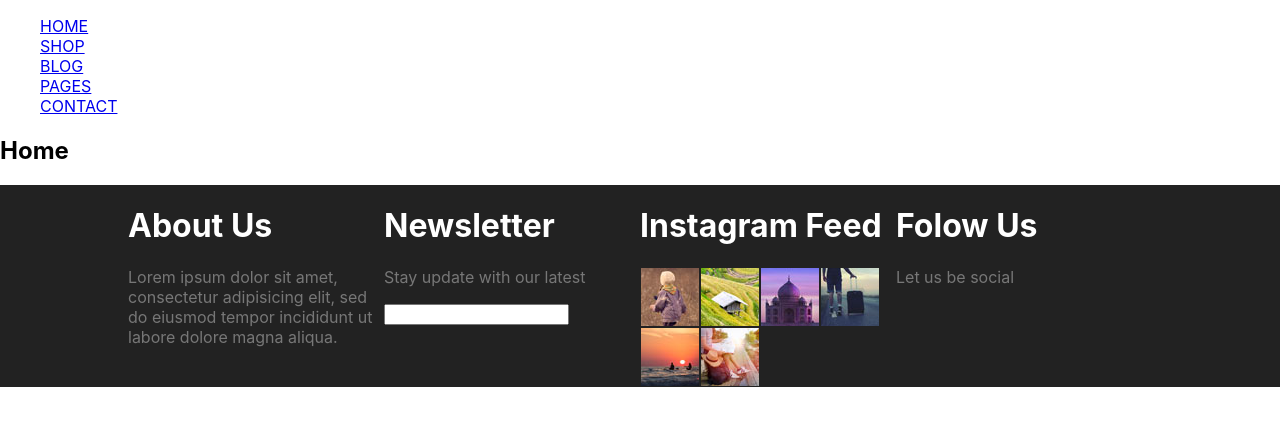
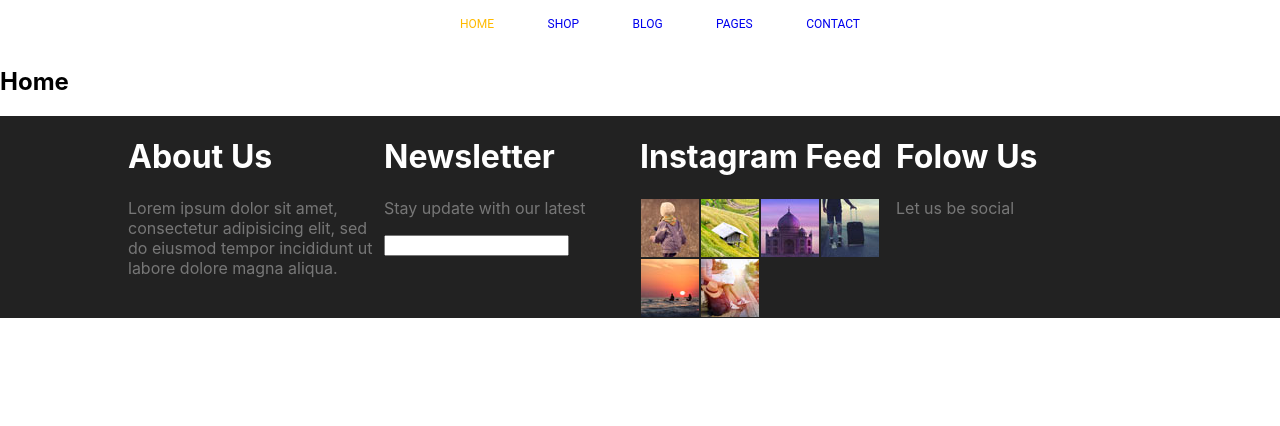
Before and after one commit to mexell96/karma-shop, a React (Create React App) app: page / in a window 1280 px wide. Shown: the top 426 px of the page. Built offline with nearby package versions, Linux system fonts and the light colour scheme.

Commit message:
added styles to Navbar

```diff
--- a/src/navbar/Navbar.jsx
+++ b/src/navbar/Navbar.jsx
@@ -4,24 +4,48 @@ import classes from "./Navbar.module.css";
 
 export const Navbar = () => {
   return (
-    <nav>
-      <ul>
+    <nav className={classes.nav}>
+      <ul className={classes.ul}>
         <li className={classes.li}>
-          <NavLink exact to="/">
+          <NavLink
+            exact
+            to="/"
+            className={classes.NavLink}
+            activeClassName={classes.selected}>
             HOME
           </NavLink>
         </li>
         <li>
-          <NavLink to="/shop">SHOP</NavLink>
+          <NavLink
+            to="/shop"
+            className={classes.NavLink}
+            activeClassName={classes.selected}>
+            SHOP
+          </NavLink>
         </li>
         <li>
-          <NavLink to="/blog">BLOG</NavLink>
+          <NavLink
+            to="/blog"
+            className={classes.NavLink}
+            activeClassName={classes.selected}>
+            BLOG
+          </NavLink>
         </li>
         <li>
-          <NavLink to="/pages">PAGES</NavLink>
+          <NavLink
+            to="/pages"
+            className={classes.NavLink}
+            activeClassName={classes.selected}>
+            PAGES
+          </NavLink>
         </li>
         <li>
-          <NavLink to="/contact">CONTACT</NavLink>
+          <NavLink
+            to="/contact"
+            className={classes.NavLink}
+            activeClassName={classes.selected}>
+            CONTACT
+          </NavLink>
         </li>
       </ul>
     </nav>
--- a/src/navbar/Navbar.module.css
+++ b/src/navbar/Navbar.module.css
@@ -1,3 +1,25 @@
 li {
   list-style-type: none;
+  font-size: 12px;
 }
+.NavLink {
+  text-decoration: none;
+  font-family: "Roboto", sans-serif;
+}
+.NavLink:hover {
+  color: #ffba00;
+  transition: all 0.3s ease-in-out;
+}
+.selected {
+  color: #ffba00;
+}
+.ul {
+  display: flex;
+  flex-direction: row;
+  width: 400px;
+  justify-content: space-between;
+}
+.nav {
+  display: flex;
+  justify-content: center;
+}
```
